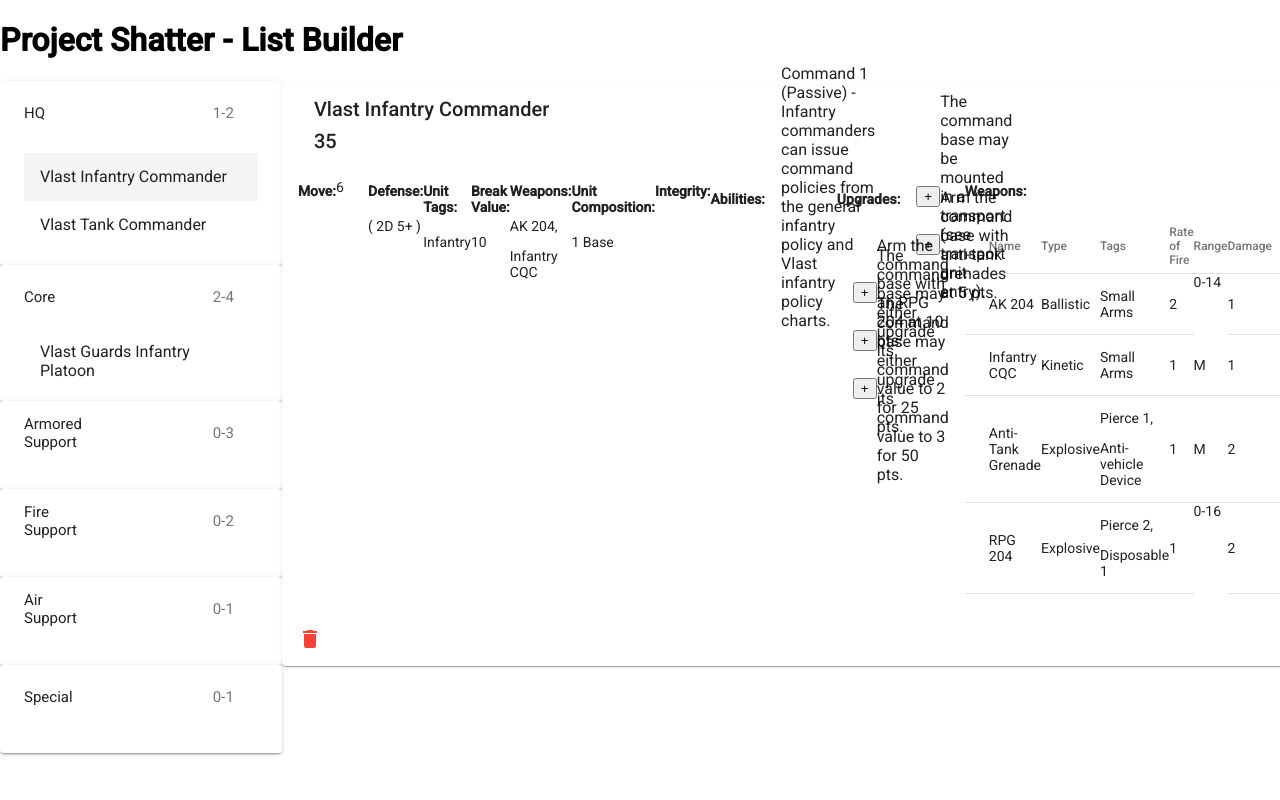
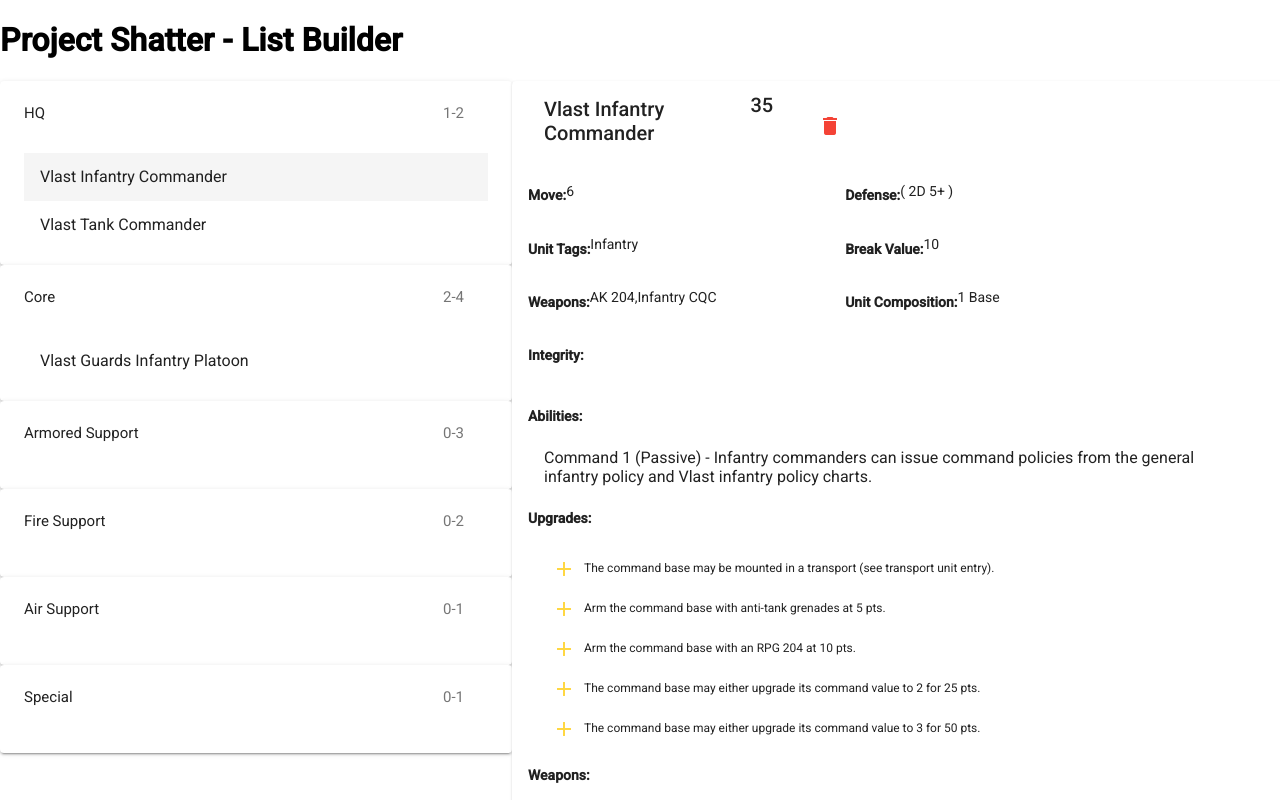
Before and after one commit to kmskov/shatter-list-builder, an Angular app: page / in a window 1280 px wide. Both pictures are taken after a click on the button "Vlast Infantry Commander". Shown: the top 800 px of the page. Built offline with nearby package versions, Linux system fonts and the light colour scheme.

Commit message:
flex positioning for unit entry card - WIP

```diff
--- a/src/app/unit-entry/unit-entry.component.css
+++ b/src/app/unit-entry/unit-entry.component.css
@@ -1,9 +1,5 @@
 .flex {
   display: flex;
-}
-
-h4 {
-  float: left;
 }
 
 mat-card {
--- a/src/app/unit-entry/unit-entry.component.html
+++ b/src/app/unit-entry/unit-entry.component.html
@@ -1,68 +1,76 @@
 <mat-card *ngIf="unitEntry" class="unit-entry">
 
-  <mat-card-header>
-    <mat-card-title class="unit-title">{{unitEntry.name}}</mat-card-title>
-    <mat-card-title class="unit-total-points">{{unitEntry.basePoints}}</mat-card-title>
+  <mat-card-header fxLayout="row">
+    <mat-card-title fxFlex class="unit-title">{{unitEntry.name}}</mat-card-title>
+    <mat-card-title fxFlex="20" class="unit-total-points">{{unitEntry.basePoints}}</mat-card-title>
+    <mat-card-actions fxFlex="10">
+      <button mat-icon-button color="warn">
+        <mat-icon>delete</mat-icon>
+      </button>
+    </mat-card-actions>
   </mat-card-header>
 
   <mat-card-content>
-    <div class="flex" fxLayoutGap>
-      <div fxFlex="50" class="unit-move">
-        <h4 class="attribute-title">Move:</h4>
+    <div class="flex" fxLayout="row wrap" fxLayoutGap="10px">
+
+      <div fxFlex="40" fxLayout="row" class="unit-move">
+        <h4 class="attribute-title">Move: </h4>
         <p class="attribute">{{unitEntry.move}}</p>
       </div>
 
-      <div class="unit-defense">
-        <h4 class="attribute-title">Defense:</h4>
+      <div fxFlex="40" fxLayout="row" class="unit-defense">
+        <h4 class="attribute-title">Defense: </h4>
         <p class="attribute">( {{unitEntry.defense.dice}}D {{unitEntry.defense.save}} )</p>
       </div>
 
-      <div class="unit-tags">
-        <h4 class="attribute-title">Unit Tags:</h4>
+      <div fxFlex="40" fxLayout="row" class="unit-tags">
+        <h4 class="attribute-title">Unit Tags: </h4>
         <p *ngFor="let tag of unitEntry.unitTags">{{tag}}</p>
       </div>
 
-      <div class="unit-breakvalue">
-        <h4 class="attribute-title">Break Value:</h4>
+      <div fxFlex="40" fxLayout="row" class="unit-breakvalue">
+        <h4 class="attribute-title">Break Value: </h4>
         <p class="attribute">{{unitEntry.breakValue}}</p>
       </div>
 
-      <div class="unit-weapons">
-        <h4 class="attribute-title">Weapons:</h4>
+      <div fxFlex="40" fxLayout="row wrap" class="unit-weapons">
+        <h4 class="attribute-title">Weapons: </h4>
         <p *ngFor="let weapon of currentWeaponNames; let isLast=last" class="attribute">{{weapon}}{{isLast ? '' : ', '}}</p>
       </div>
 
-      <div class="unit-composition">
-        <h4 class="attribute-title">Unit Composition:</h4>
+      <div fxFlex="40" fxLayout="row" class="unit-composition">
+        <h4 class="attribute-title">Unit Composition: </h4>
         <p class="attribute">{{unitEntry.squadComposition}}</p>
       </div>
 
-      <div class="unit-integrity">
-        <h4 class="attribute-title">Integrity:</h4>
+      <div fxFlex="90" fxLayout="row" class="unit-integrity">
+        <h4 class="attribute-title">Integrity: </h4>
         <p *ngFor="let curr of integrity; let i=index;" class="attribute integrity-box" [class.threshold]="curr != 'normal'">&nbsp;</p>
       </div>
 
-      <div>
+      <div fxFlex="90" fxLayout="column">
         <mat-list class="unit-abilities">
-          <h4 class="attribute-title">Abilities:</h4>
+          <h4 class="attribute-title">Abilities: </h4>
           <mat-list-item *ngFor="let ability of abilityEntries">
             <p class="attribute">{{ability.label}} ({{ability.type | titlecase}}) - {{ability.description}}</p>
           </mat-list-item>
         </mat-list>
       </div>
 
-      <div>
-        <mat-list class="unit-upgrades">
-          <h4 class="attribute-title">Upgrades:</h4>
+      <div fxFlex="90" fxLayout="column">
+        <h4 class="attribute-title">Upgrades: </h4>
+        <mat-list class="unit-upgrades" dense>
           <mat-list-item *ngFor="let upgrade of unitEntry.upgrades">
-            <button (click)="addUpgrade(upgrade)" class="upgrade">+</button>
+            <button mat-icon-button color="accent" (click)="addUpgrade(upgrade)" class="upgrade">
+              <mat-icon>add</mat-icon>
+            </button>
             <p class="attribute">{{upgrade.label}}</p>
           </mat-list-item>
         </mat-list>
       </div>
 
-      <div>
-        <h4 class="attribute-title">Weapons:</h4>
+      <div fxFlex="90" fxLayout="column">
+        <h4 class="attribute-title">Weapons: </h4>
 
         <table mat-table [dataSource]="weaponEntries" class="weapon-summary">
 
@@ -90,7 +98,7 @@
             <th mat-header-cell *matHeaderCellDef> Range </th>
             <ng-container *matCellDef="let weapon">
               <td mat-cell *ngIf="weapon.range.melee===true;else range">M</td>
-              <ng-template #range>{{weapon.range.min}}-{{weapon.range.max}}</ng-template>
+              <ng-template #range>{{weapon.range.min}}-{{weapon.range.max}}"</ng-template>
             </ng-container>
           </ng-container>
 
@@ -106,10 +114,4 @@
     </div>
   </mat-card-content>
 
-  <mat-card-actions alight="start">
-    <button mat-icon-button color="warn">
-      <mat-icon>delete</mat-icon>
-    </button>
-  </mat-card-actions>
-
 </mat-card>
```
